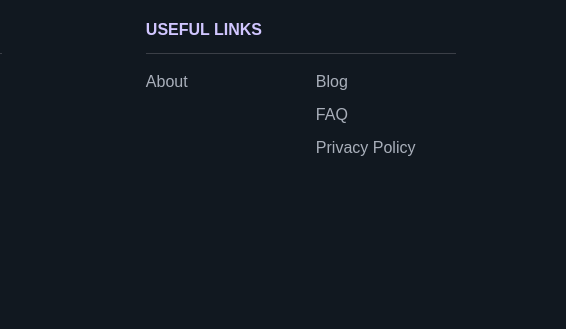
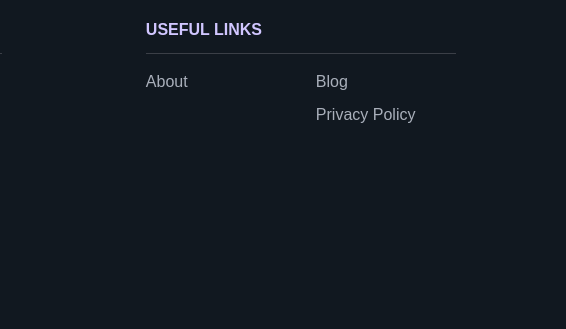
Before and after one commit to MarketSpace11/AdsCuriosities, a website: page adsworld.html in a window 1280 px wide. Shown: the part 2147-2476 px from the top of the page, 465-1031 px from the left. Drawn offline with Linux system fonts and the light colour scheme.

Commit message:
adsworld.html

```diff
--- a/adsworld.html
+++ b/adsworld.html
@@ -255,7 +255,6 @@ We are passionate about exploring the world's wonders, unraveling its mysteries,
                                 </div>
                                 <div class="col">
                                     <a href="promotion.html">Blog</a>
-                                    <a href="#">FAQ</a>
                                     <a href="https://adsmarketspace.blogspot.com/2024/11/and-conditions-of-use-effective-date.html">Privacy Policy</a>
                                 </div>
                             </div>
```
